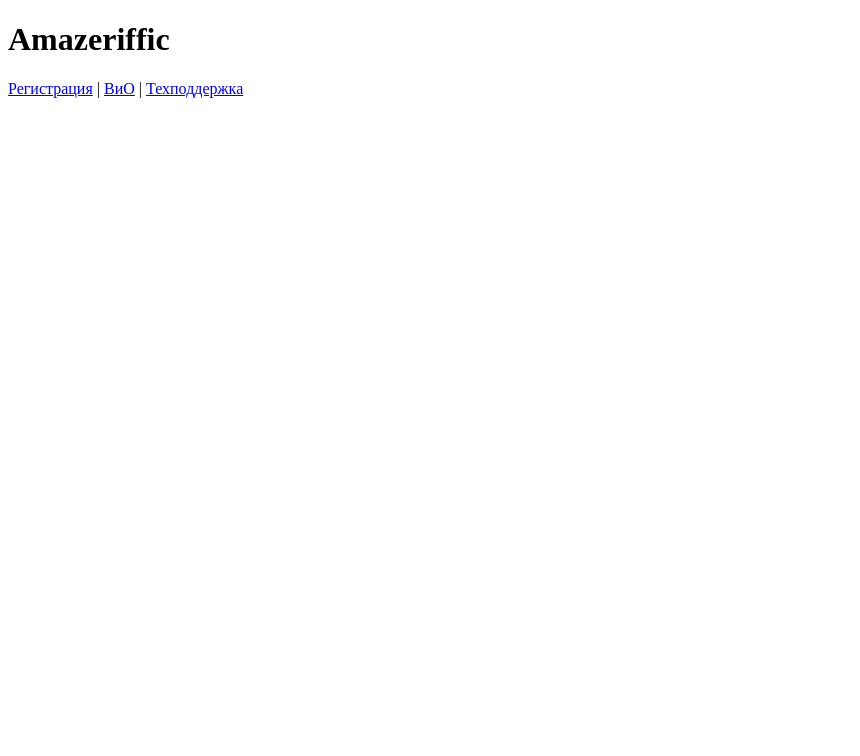
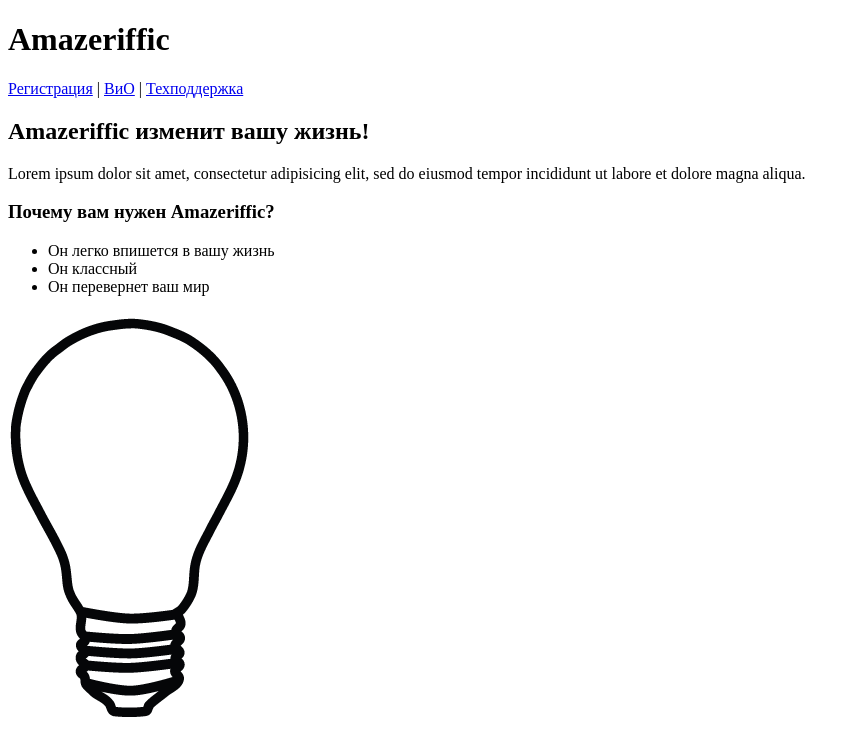
Before and after one commit to srkeys/Amazeriffic, a plain HTML site: page index.html in a window 1280 px wide. Shown: the whole page, without its empty margins (0-860 px from the left). Drawn offline with Linux system fonts and the light colour scheme.

Commit message:
Добавление основы

```diff
--- a/index.html
+++ b/index.html
@@ -13,6 +13,16 @@
 </nav>
 </header>
 <main>
+<h2>Amazeriffic изменит вашу жизнь!</h2>
+<p>Lorem ipsum dolor sit amet, consectetur adipisicing elit, sed do eiusmod tempor
+incididunt ut labore et dolore magna aliqua.</p>
+<h3>Почему вам нужен Amazeriffic?</h3>
+<ul>
+<li>Он легко впишется в вашу жизнь</li>
+<li>Он классный</li>
+<li>Он перевернет ваш мир</li>
+</ul>
+<img src="lightbulb.png" alt="Изображение лампочки">
 </main>
 <footer>
 </footer>
```
Also changed, not shown: lightbulb.png (added).
